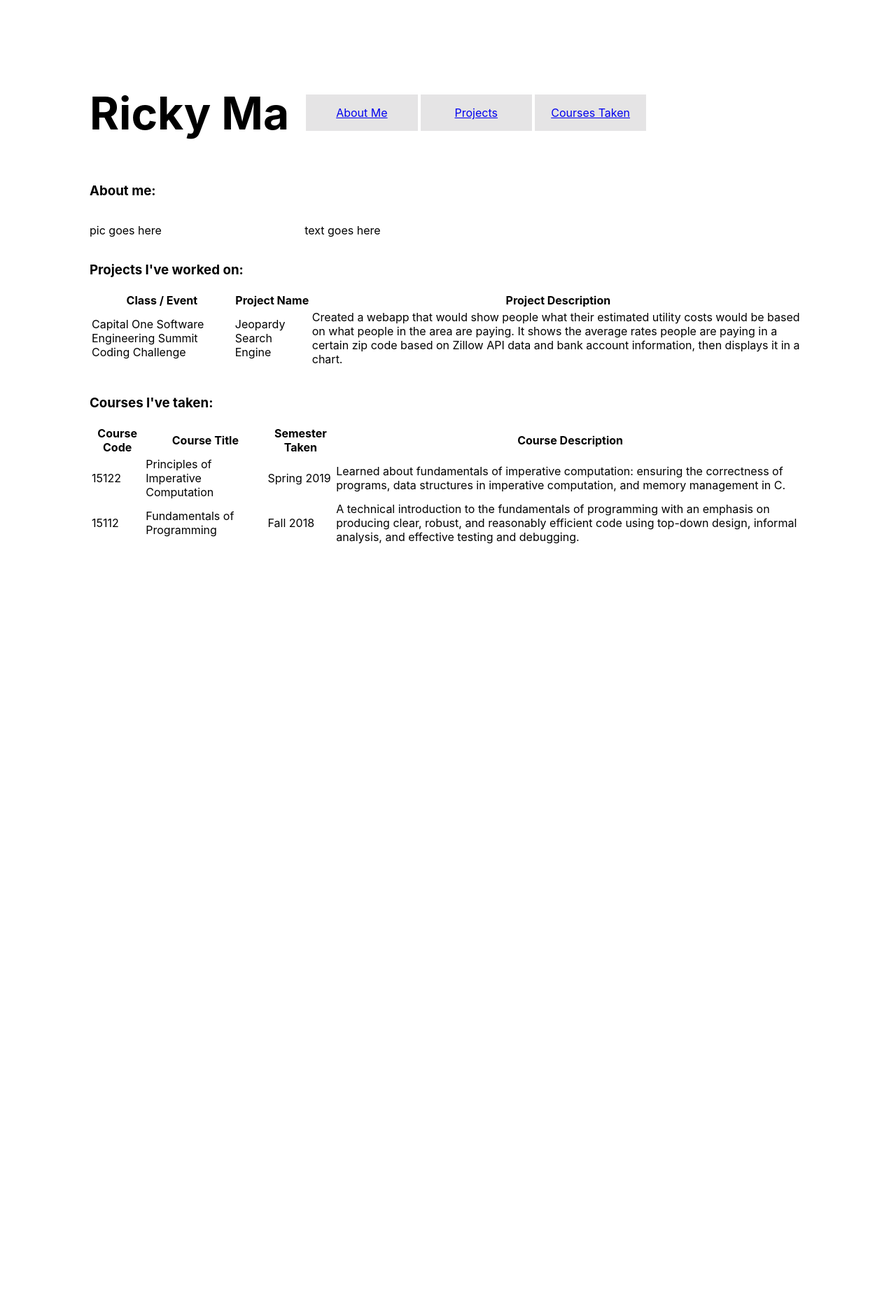
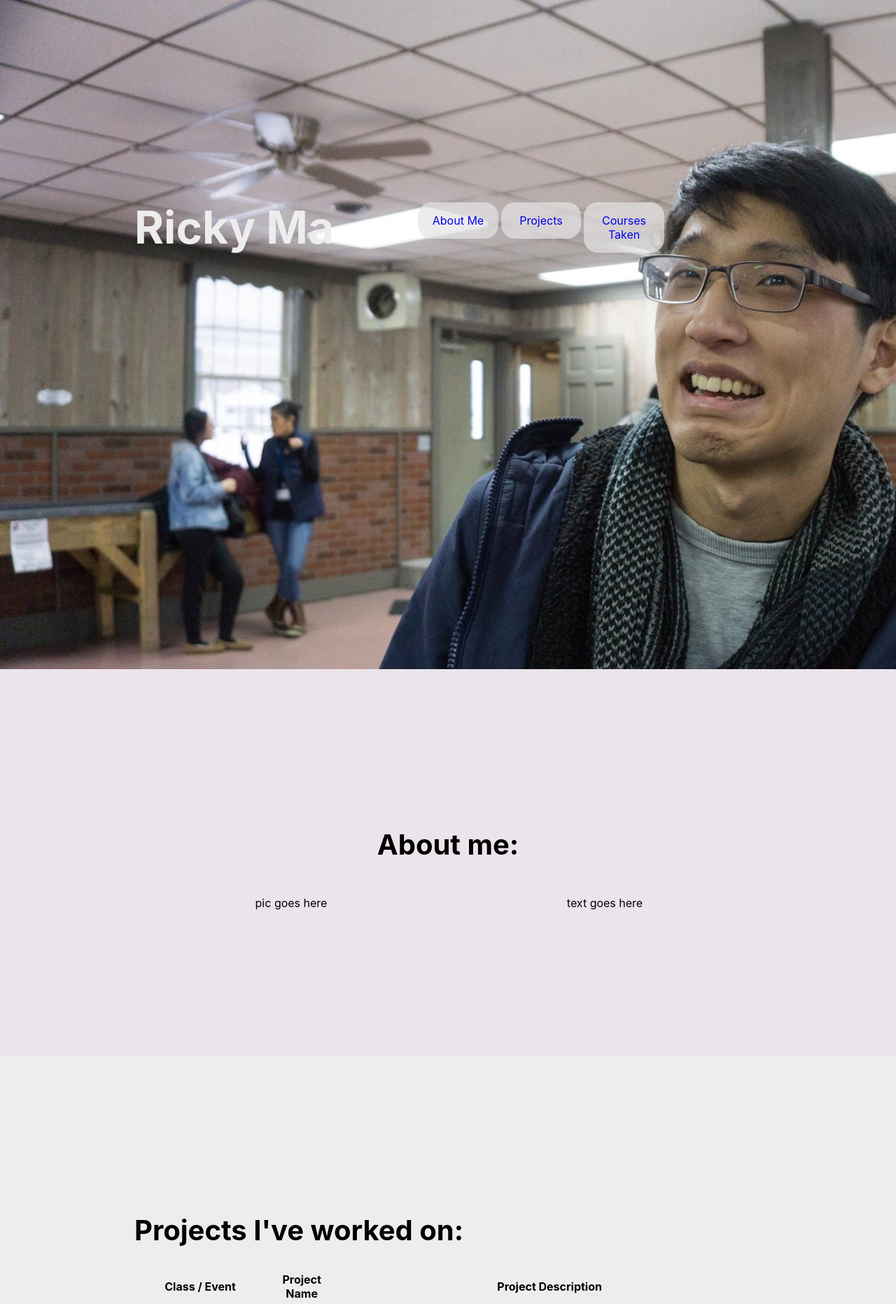
Before and after one commit to rickyma9/basil-website-3d, a React (Create React App) app: page / in a window 1280 px wide. Shown: the top 1863 px of the page at 70% size. Before the commit the page ends 800 px from the top, so only its background shows below. Built offline with nearby package versions, Linux system fonts and the light colour scheme.

Commit message:
added a lot of css to give structure and visuals

```diff
--- a/public/index.html
+++ b/public/index.html
@@ -29,6 +29,9 @@
   <body>
     <noscript>You need to enable JavaScript to run this app.</noscript>
     <div id="root"></div>
+    <div id="about"></div>
+    <div id="projects"></div>
+    <div id="courses"></div>
     <!--
       This HTML file is a template.
       If you open it directly in the browser, you will see an empty page.
--- a/src/index.css
+++ b/src/index.css
@@ -5,11 +5,51 @@ body {
     sans-serif;
   -webkit-font-smoothing: antialiased;
   -moz-osx-font-smoothing: grayscale;
-  max-width: 80%;
-  margin: auto;
+
+  background-image: url("./images/backgroundphoto.jpg");
+  /* background-size: cover; */
 }
 
 code {
   font-family: source-code-pro, Menlo, Monaco, Consolas, 'Courier New',
     monospace;
 }
+
+h2 {
+  font-size: 2.5em;
+}
+
+#root {
+  max-width: 70%;
+  padding: 5%;
+  margin: auto;
+  color: rgba(237, 237, 237, 1);
+  margin-bottom: 10%;
+}
+
+#about {
+  background-color: rgba(235, 229, 235, 1);
+  padding: 15%;
+}
+
+#projects {
+  background-color: rgba(237, 237, 237, 1);
+  /* max-width: 70%;
+  margin: auto; */
+  /* padding-left: 10%;
+  padding-right: 10%;
+  padding-top: 10%;
+  padding-bottom: 5%; */
+  padding: 15%;
+}
+
+#courses {
+  background-color: rgba(151, 151, 151, 1);
+  /* max-width: 70%;
+  margin: auto; */
+  /* padding-left: 10%;
+  padding-right: 10%;
+  padding-top: 5%;
+  padding-bottom: 5%; */
+  padding: 15%;
+}
--- a/src/index.tsx
+++ b/src/index.tsx
@@ -10,11 +10,7 @@ import * as serviceWorker from './serviceWorker';
 ReactDOM.render(
   <React.StrictMode>
     <Header />
-    <div id="about">
-      <h3>About me: </h3>
-      <About />
-    </div>
-    <div id="projects">
+    {/* <div id="projects">
       <h3>Projects I've worked on:</h3>
       <Table headings={["Class / Event", "Project Name", "Project Description"]} body="Projects" />
     </div>
@@ -22,9 +18,33 @@ ReactDOM.render(
     <div id="courses">
       <h3>Courses I've taken:</h3>
       <Table headings={["Course Code", "Course Title", "Semester Taken", "Course Description"]} body="Courses" />
-    </div>
+    </div> */}
   </React.StrictMode>,
   document.getElementById('root')
+);
+
+ReactDOM.render(
+  <React.StrictMode>
+    <h2>About me: </h2>
+    <About />
+  </React.StrictMode>,
+  document.getElementById('about')
+);
+
+ReactDOM.render(
+  <React.StrictMode>
+    <h2>Projects I've worked on:</h2>
+    <Table headings={["Class / Event", "Project Name", "Project Description"]} body="Projects" />
+  </React.StrictMode>,
+  document.getElementById('projects')
+);
+
+ReactDOM.render(
+  <React.StrictMode>
+    <h2>Courses I've taken:</h2>
+    <Table headings={["Course Code", "Course Title", "Semester Taken", "Course Description"]} body="Courses" />
+  </React.StrictMode>,
+  document.getElementById('courses')
 );
 
 // If you want your app to work offline and load faster, you can change
--- a/src/styles/About.css
+++ b/src/styles/About.css
@@ -1,11 +1,17 @@
+#about h2 {
+  text-align: center;
+}
+
 .row {
   display: flex;
 }
 
 .pic {
-  flex: 30%;
+  flex: 50%;
+  text-align: center;
 }
 
 .text {
-  flex: 70%;
+  flex: 50%;
+  text-align: center;
 }
--- a/src/styles/Header.css
+++ b/src/styles/Header.css
@@ -4,6 +4,7 @@
 
 .btn a {
   margin: auto;
+  text-decoration: none;
 }
 
 .header nav {
@@ -11,7 +12,8 @@
 }
 
 .header {
-  margin-top: 5em;
+  margin-top: 20%;
+  margin-bottom: 40%;
   display: flex;
 }
 
@@ -24,7 +26,7 @@
 }
 
 .nav {
-  flex: 70%;
+  flex: 40%;
   margin: auto;
   text-align: center;
   height: 100%;
@@ -33,14 +35,15 @@
 .btn {
   width: 20%;
   float: left;
-  background-color: #E5E4E5;
+  background-color: rgba(229, 228, 229, 0.7);
   padding-top: 1em;
   padding-bottom: 1em;
   padding-left: 0.5em;
   padding-right: 0.5em;
   margin: 2px;
+  border-radius: 20px;
 }
 
 .btn:hover {
-  background-color: #D2D2D2;
+  background-color: rgba(195, 195, 195, 0.7);
 }
```
Also changed, not shown: src/images/backgroundphoto.jpg (added).
